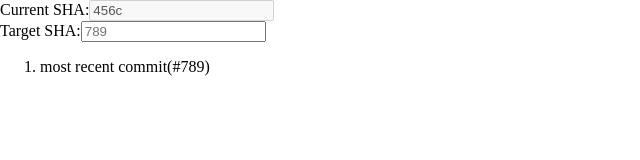
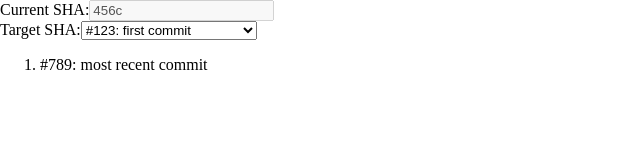
Before and after one commit to w-b-dev/oncall-checklist, a React (Create React App) app: page / in a window 1280 px wide. Shown: the top 160 px of the page, without its empty margins (0-640 px from the left). Built offline with nearby package versions, Linux system fonts and the light colour scheme.

Commit message:
add dropdown. split into smaller components

```diff
--- /dev/null
+++ b/src/Api/fetchCommits.tsx
@@ -0,0 +1,16 @@
+import { Commit } from "../types";
+
+export const getCommits = (): Commit[] => {
+  return mockCommitList;
+};
+
+const mockCommitList: Commit[] = [
+  { sha: "123", message: "first commit" },
+  { sha: "456", message: "second commit" },
+  { sha: "456b", message: "b - second commit" },
+  { sha: "456c", message: "c - second commit" },
+  {
+    sha: "789",
+    message: "most recent commit",
+  },
+];
--- a/src/Components/App.tsx
+++ b/src/Components/App.tsx
@@ -1,40 +1,18 @@
 import React from "react";
+import { getCommits } from "../Api/fetchCommits";
+import { BaseCommitDisplay } from "./BaseCommitDisplay";
+import { ListCommitDiff } from "./ListCommitDiff";
+import { CommitSelector } from "./CommitSelector";
 
 function App(): JSX.Element {
   const currentSHA = "456c";
   const targetSHA = "789";
-  const log = [
-    { sha: "123", message: "first commit" },
-    { sha: "456", message: "second commit" },
-    { sha: "456b", message: "b - second commit" },
-    { sha: "456c", message: "c - second commit" },
-    {
-      sha: "789",
-      message: "most recent commit",
-    },
-  ];
+  const log = getCommits();
   return (
     <main className="App">
-      <div>
-        <label htmlFor="currentSHA">Current SHA:</label>
-        <input id="currentSHA" type="text" disabled value={currentSHA} />
-      </div>
-      <div>
-        <label htmlFor="targetSHA">Target SHA:</label>
-        <input id="targetSHA" type="text" placeholder={targetSHA} />
-      </div>
-      <ol style={{ display: "flex", flexDirection: "column-reverse" }}>
-        {log
-          .slice(
-            log.findIndex((entry) => entry.sha === currentSHA) + 1,
-            log.findIndex((entry) => entry.sha === targetSHA) + 1
-          )
-          .map((entry) => (
-            <li>
-              {entry.message}(#{entry.sha})
-            </li>
-          ))}
-      </ol>
+      <BaseCommitDisplay currentSHA={currentSHA} />
+      <CommitSelector log={log} />
+      <ListCommitDiff log={log} currentSHA={currentSHA} targetSHA={targetSHA} />
     </main>
   );
 }
--- /dev/null
+++ b/src/Components/BaseCommitDisplay.tsx
@@ -0,0 +1,14 @@
+import React from "react";
+
+export function BaseCommitDisplay({
+  currentSHA,
+}: {
+  currentSHA: string;
+}): JSX.Element {
+  return (
+    <div>
+      <label htmlFor="currentSHA">Current SHA:</label>
+      <input id="currentSHA" type="text" disabled value={currentSHA} />
+    </div>
+  );
+}
--- /dev/null
+++ b/src/Components/CommitSelector.tsx
@@ -0,0 +1,17 @@
+import { Log } from "../types";
+import React from "react";
+
+export function CommitSelector({ log }: Log): JSX.Element {
+  return (
+    <div>
+      <label htmlFor="targetSHA">Target SHA:</label>
+      <select name="targetSHA" id="targetSHA">
+        {log.map((entry) => (
+          <option value={entry.sha}>
+            #{entry.sha}: {entry.message}
+          </option>
+        ))}
+      </select>
+    </div>
+  );
+}
--- /dev/null
+++ b/src/Components/ListCommitDiff.tsx
@@ -0,0 +1,23 @@
+import { CommitList } from "../types";
+import React from "react";
+
+export function ListCommitDiff({
+  log,
+  currentSHA,
+  targetSHA,
+}: CommitList): JSX.Element {
+  return (
+    <ol style={{ display: "flex", flexDirection: "column-reverse" }}>
+      {log
+        .slice(
+          log.findIndex((entry) => entry.sha === currentSHA) + 1,
+          log.findIndex((entry) => entry.sha === targetSHA) + 1
+        )
+        .map((entry) => (
+          <li>
+            #{entry.sha}: {entry.message}
+          </li>
+        ))}
+    </ol>
+  );
+}
--- /dev/null
+++ b/src/types.ts
@@ -0,0 +1,13 @@
+export interface Commit {
+  sha: string;
+  message: string;
+}
+
+export interface Log {
+  log: Commit[];
+}
+
+export interface CommitList extends Log {
+  currentSHA: string;
+  targetSHA: string;
+}
```
